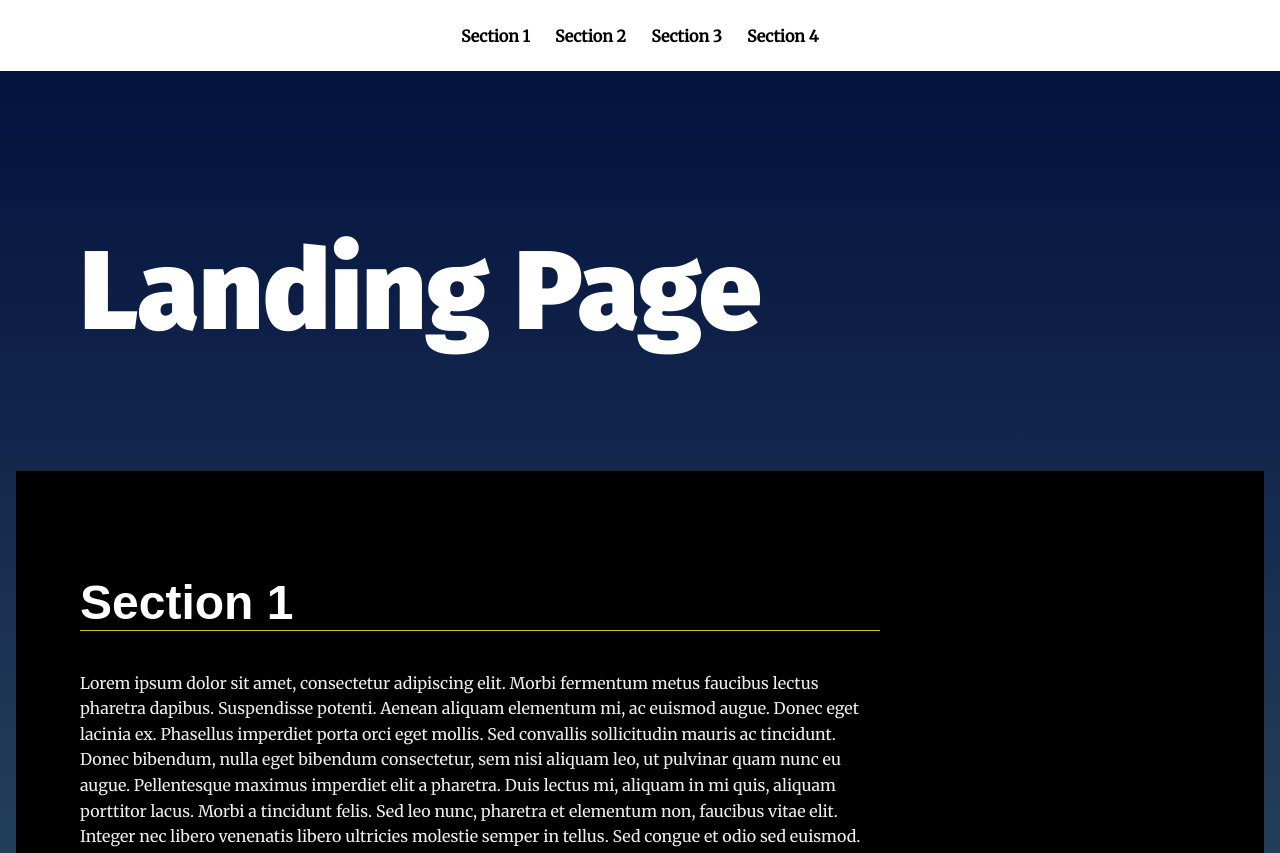
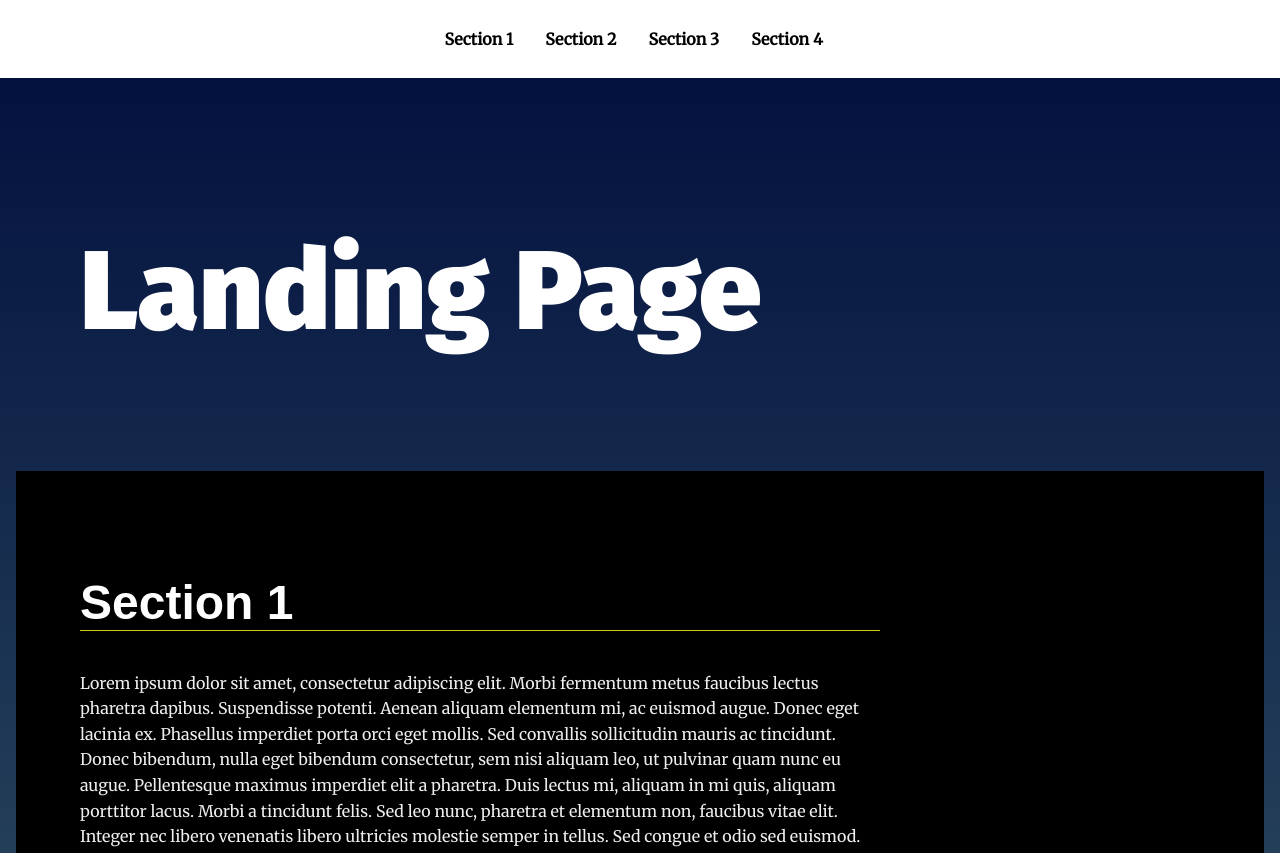
Before and after one commit to denisfondong/Landing_Page, a plain HTML site: page index.html in a window 1280 px wide. Shown: the top 853 px of the page. Drawn offline with Linux system fonts and the light colour scheme.

Commit message:
Update styles.css

```diff
--- a/css/styles.css
+++ b/css/styles.css
@@ -65,7 +65,7 @@ section {
 
 /* Navigation Styles*/
 .navbar__menu ul {
-    padding: 2%;
+    padding: 1%;
     padding-left: 0;
     margin: 0;
     text-align: center;
@@ -73,11 +73,11 @@ section {
 
 .navbar__menu li {
     display: inline-flex;
-    padding-left: 2%;
 }
 
 .navbar__menu .menu__link {
     display: inline-block;
+    padding: 1em;
     font-weight: bold;
     text-decoration: none;
     color: #000;
```
